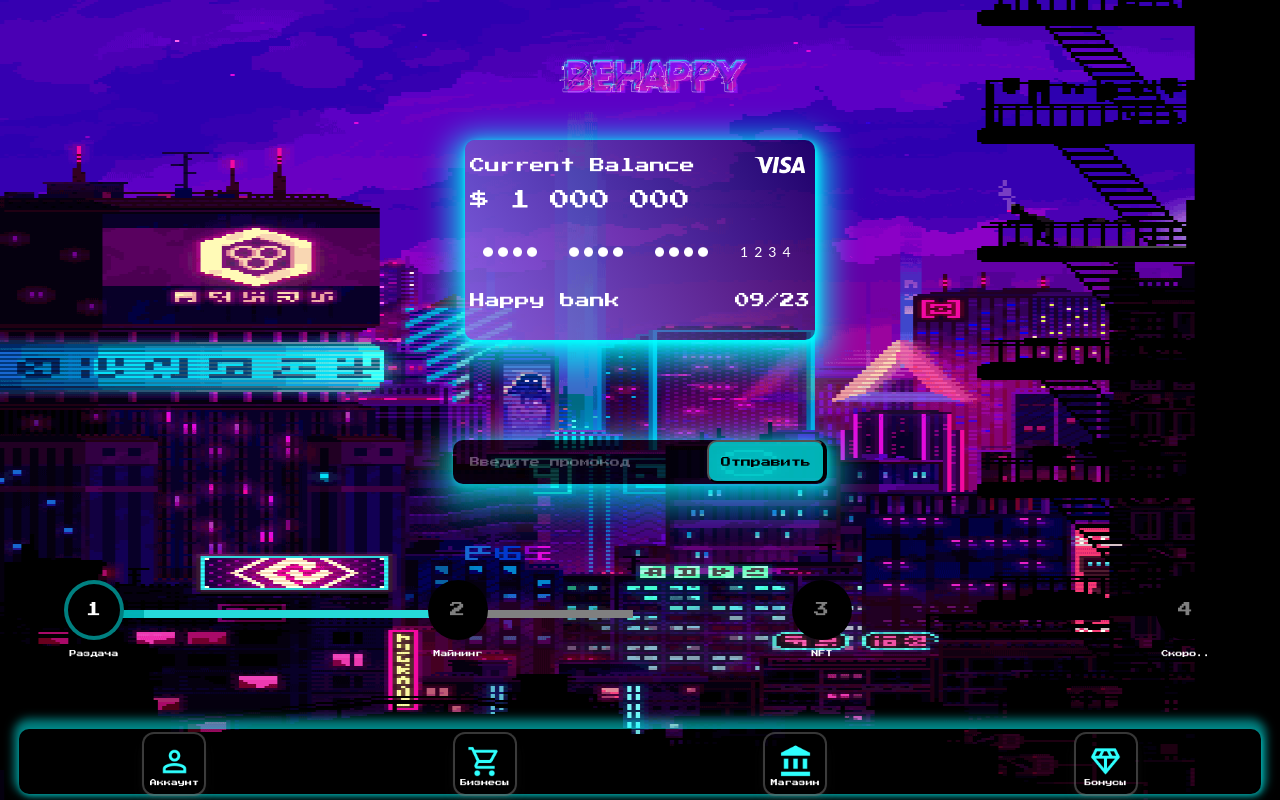
After one commit to tvizzi11k/Zalupa, a Django app: template templates/home.html in a window 1280 px wide. The commit adds this page. Run offline with Django 3.2, Linux system fonts and the light colour scheme; the template is opened without the code that fills it, so the values that code supplies are empty.

Commit message:
Update templates

```diff
--- a/static/index.css
+++ b/static/index.css
@@ -207,12 +207,121 @@ p {
   text-align: center;
 }
 
+.rdmap{
+  display:flex;
+  flex-direction: row;
+  margin-top: 60px;
+  width: 90%;
+  justify-content: space-between;
+  font-family: "Press Start 2P", system-ui;
+  font-optical-sizing: auto;
+  font-weight: 300;
+  font-size: 10px;
+  position: relative;
+}
+
+.circle-container{
+  z-index: 1;
+  display: flex;
+  flex-direction: column;
+  align-items: center;
+  justify-content: center;
+}
+
+.grey{
+  color: grey;
+}
+
+.circle-rnmap{
+  position: relative;
+  background-color: black;
+  border: 4px solid rgba(0, 255, 255, 0.5);
+  display: block;
+  width: 60px;
+  height: 60px;
+  border-radius: 50px;
+}
+
+.circle-rnmap2{
+  position: relative;
+  background-color: black;
+  border: 4px solid rgba(000, 000, 000, 0.3);
+  display: block;
+  width: 60px;
+  height: 60px;
+  border-radius: 50px;
+}
+
+.circle-rnmap3{
+  position: relative;
+  background-color: black;
+  border: 4px solid rgba(000, 000, 000, 0.3);
+  display: block;
+  width: 60px;
+  height: 60px;
+  border-radius: 50px;
+}
+
+.circle-rnmap4{
+  position: relative;
+  background-color: black;
+  border: 4px solid rgba(000, 000, 000, 0.3);
+  display: block;
+  width: 60px;
+  height: 60px;
+  border-radius: 50px;
+}
+
+.circle-rnmap-num{
+  position: absolute;
+  top: 18px;
+  left: 18px;
+}
+
+.circle-rmap-text{
+  margin-top: 10px;
+  font-family: "Press Start 2P", system-ui;
+  font-optical-sizing: auto;
+  font-weight: 300;
+  font-size: 7px;
+}
+
+.progress{
+  position: absolute;
+  width: 32%;
+  position: absolute;
+  top: 30px;
+  left: 10px;
+  height: 8px;
+  background: rgba(0, 255, 255, 0.7);
+}
+
+.progress2{
+  position: absolute;
+  width: 32%;
+  position: absolute;
+  top: 30px;
+  left: 80px;
+  height: 8px;
+  background: grey;
+}
+
+.progress3{
+  position: absolute;
+  width: 32%;
+  position: absolute;
+  top: 30px;
+  left: 200px;
+  height: 8px;
+  background: grey;
+}
+
 .nav-menu {
-  height: 310px;
+    height: 65px;
     border-radius: 10px;
     width: 97%;
-  margin-top: 58%;
-  background-color: rgba(0,0,0, 0.1);
+    margin-top: 72px;
+    background-color: rgba(0, 0, 0, 0.1);
     display: flex;
     justify-content: flex-end;
     align-content: center;
@@ -238,35 +347,25 @@ p {
   0px 4px 8px rgba(111,111,111,0.1),
   0px 8px 16px rgba(111,111,111,0.1);
 }
-/* Animation */
 
-/* .parallax > use {
-  animation: move-forever 25s cubic-bezier(.55,.5,.45,.5)     infinite;
+.link-menu{
+  text-align: center;
+  color: white;
+  font-family: "Press Start 2P", system-ui;
+  font-optical-sizing: auto;
+  font-weight: 300;
+  font-size: 7px;
 }
-.parallax > use:nth-child(1) {
-  animation-delay: -2s;
-  animation-duration: 7s;
+
+.nav-img{
+  margin-top: 10px;
 }
-.parallax > use:nth-child(2) {
-  animation-delay: -3s;
-  animation-duration: 10s;
+
+a.disabled {
+  pointer-events: none;
 }
-.parallax > use:nth-child(3) {
-  animation-delay: -4s;
-  animation-duration: 13s;
-}
-.parallax > use:nth-child(4) {
-  animation-delay: -5s;
-  animation-duration: 20s;
-}
-@keyframes move-forever {
-  0% {
-   transform: translate3d(-90px,0,0);
-  }
-  100% {
-    transform: translate3d(85px,0,0);
-  }
-} */
+
+
 
 /*Shrinking for mobile*/
 @media (max-width: 768px) {
--- /dev/null
+++ b/templates/home.html
@@ -0,0 +1,151 @@
+<!DOCTYPE html>
+<html lang="en">
+<head>
+  <meta charset="UTF-8">
+  <meta name="viewport" content="width=device-width, user-scalable=no">
+  <link rel="stylesheet" href="/static/index.css">
+  <title>Document</title>
+</head>
+<body>
+  <div class="container">
+    <div class="header">
+      <div class="inner-header flex">
+        <img src="/static/img/logo-BEHAPPY.PNG" alt="logo-BEHAPPY" height="120" class="header__logo">
+        <div class="card">
+          <div class="card-top">
+            <p>Current Balance</p>
+            <img src="/static/img/logo-visa.png" alt="visa" height="30">
+          </div>
+          <div class="counter">
+            <h1>$ 1 000 000</h1>
+          </div>
+          <ul class="card-number">
+            <li class="card-number__item">
+              <img src="/static/img/Ellipse 7.png" alt="" height="10" class="dots">
+              <img src="/static/img/Ellipse 7.png" alt="" height="10" class="dots">
+              <img src="/static/img/Ellipse 7.png" alt="" height="10" class="dots">
+              <img src="/static/img/Ellipse 7.png" alt="" height="10" class="dots">
+            </li>
+            <li class="card-number__item ">
+              <img src="/static/img/Ellipse 7.png" alt="" height="10" class="dots">
+              <img src="/static/img/Ellipse 7.png" alt="" height="10" class="dots">
+              <img src="/static/img/Ellipse 7.png" alt="" height="10" class="dots">
+              <img src="/static/img/Ellipse 7.png" alt="" height="10" class="dots">
+            </li>
+            <li class="card-number__item ">
+              <img src="/static/img/Ellipse 7.png" alt="" height="10" class="dots">
+              <img src="/static/img/Ellipse 7.png" alt="" height="10" class="dots">
+              <img src="/static/img/Ellipse 7.png" alt="" height="10" class="dots">
+              <img src="/static/img/Ellipse 7.png" alt="" height="10" class="dots">
+            </li>
+            <li class="card-number__item ">
+              <div class="card-number__value dots">1</div>
+              <div class="card-number__value dots">2</div>
+              <div class="card-number__value dots">3</div>
+              <div class="card-number__value dots">4</div>
+            </li>
+          </ul>
+          <div class="card-down">
+            <p>Happy bank</p>
+            <p>09/23</p>
+          </div>
+      </div>
+      <form style="position: relative;">
+        <input class="form-input__control" type="text" id="inputSearch" placeholder="Введите промокод">
+        <button class="form-input__btn" type="submit">Отправить</button>
+      </form>
+    </div>
+    <div class="footer flex">
+      <div class="rdmap">
+        <div class="circle-container">
+          <div class="circle-rnmap">
+            <p class="circle-rnmap-num">1</p>
+          </div>
+          <p class= "circle-rmap-text">Раздача</p>
+        </div>
+        <div class="progress2"></div>
+        <div class="circle-container">
+          <div class="circle-rnmap2">
+            <p class="circle-rnmap-num grey">2</p>
+          </div>
+          <p class= "circle-rmap-text">Майнинг</p>
+        </div>
+        <div class="progress3"></div>
+        <div class="circle-container">
+          <div class="circle-rnmap3">
+            <p class="circle-rnmap-num grey">3</p>
+          </div>
+          <p class= "circle-rmap-text">NFT</p>
+        </div>
+        <div class="progress"></div>
+        <div class="circle-container">
+          <div class="circle-rnmap4">
+            <p class="circle-rnmap-num grey">4</p>
+          </div>
+          <p class= "circle-rmap-text">Скоро..</p>
+        </div>
+      </div>
+      <div class="nav-menu">
+        <ul class="nav-menu_cnt">
+          <li class="nav-menu_btn link-menu">
+            <a href="#">
+              <img src="/static/img/person_24dp_FILL0_wght0_GRAD0_opsz24.png" alt="" width="35px" height="35px" class="nav-img">
+            </a>
+            Аккаунт
+          </li>
+          <li class="nav-menu_btn link-menu">
+            <a href="#" class="disabled">
+              <img src="/static/img/shopping_cart_24dp_FILL0_wght0_GRAD0_opsz24.png" alt="" width="35px" height="35px" class="nav-img">
+            </a>
+            Бизнесы
+          </li>
+          <li class="nav-menu_btn link-menu">
+            <a href="#" class="disabled">
+              <img src="/static/img/account_balance_24dp.png" alt="" width="35px" height="35px" class="nav-img">
+            </a>
+            Магазин
+          </li>
+          <li class="nav-menu_btn link-menu">
+            <a href="#" class="disabled">
+              <img src="/static/img/diamond_24dp_FILL0_wght0_GRAD0_opsz24.png" alt="" width="35px" height="35px" class="nav-img">
+            </a>
+            Бонусы
+          </li>
+        </ul>
+      </div>
+    </div>
+  </div>
+    <!-- <div class="footer flex">
+        <div class="nav-menu">
+          <ul class="nav-menu_cnt">
+            <li class="nav-menu_btn link-menu">
+              <a href="#">
+                <img src="/static/img/person_24dp_FILL0_wght0_GRAD0_opsz24.png" alt="" width="35px" height="35px" class="nav-img">
+              </a>
+              Account
+            </li>
+            <li class="nav-menu_btn link-menu">
+              <a href="#" class="disabled">
+                <img src="/static/img/shopping_cart_24dp_FILL0_wght0_GRAD0_opsz24.png" alt="" width="35px" height="35px" class="nav-img">
+              </a>
+              Business
+            </li>
+            <li class="nav-menu_btn link-menu">
+              <a href="#" class="disabled">
+                <img src="/static/img/account_balance_24dp.png" alt="" width="35px" height="35px" class="nav-img">
+              </a>
+              Secret
+            </li>
+            <li class="nav-menu_btn link-menu">
+              <a href="#" class="disabled">
+                <img src="/static/img/diamond_24dp_FILL0_wght0_GRAD0_opsz24.png" alt="" width="35px" height="35px" class="nav-img">
+              </a>
+              Gift
+            </li>
+          </ul>
+        </div>
+    </div>
+  </div>  -->
+  <script src="/static/js/happy.js"></script>
+</body>
+</html>
```
Also changed, not shown: templates/index.html (deleted, +0 -103 lines), static/img/account_balance_24dp.png (added), static/img/diamond_24dp_FILL0_wght0_GRAD0_opsz24.png (added), static/img/person_24dp_FILL0_wght0_GRAD0_opsz24.png (added), static/img/shopping_cart_24dp_FILL0_wght0_GRAD0_opsz24.png (added). Lines whose indentation alone changed are shown as unchanged.
